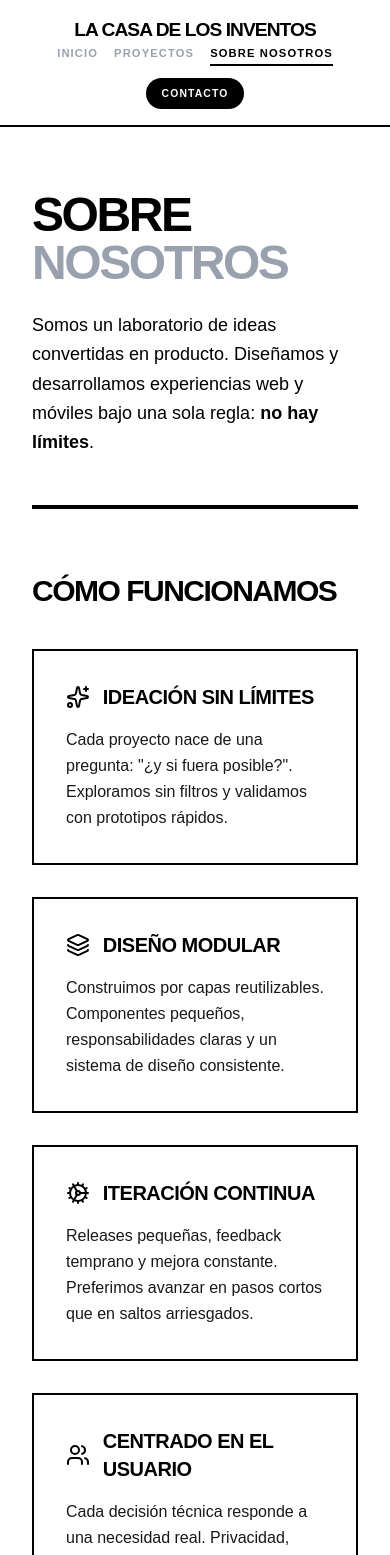
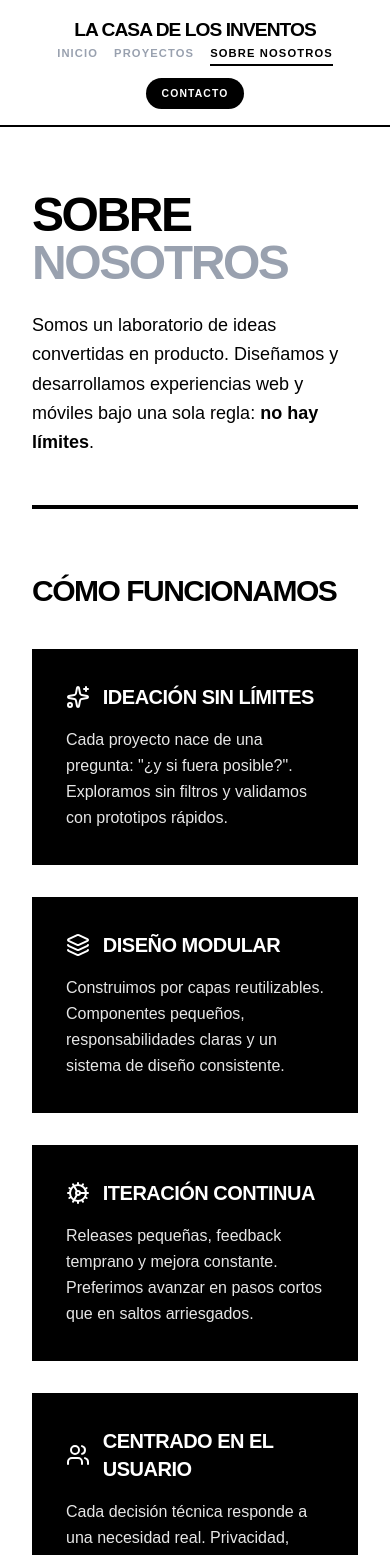
Before and after one commit to LuisRamirezdeVerger/LCI-Web, a Next.js app: page /sobre-nosotros in a window 390 px wide. Shown: the top 1555 px of the page. Built offline with nearby package versions, Linux system fonts and the light colour scheme.

Commit message:
Minor UI changes

```diff
--- a/app/page.tsx
+++ b/app/page.tsx
@@ -2,8 +2,8 @@ import Link from "next/link";
 
 export default function Home() {
   return (
-    <main className="min-h-[90vh] flex flex-col items-center justify-center bg-white p-[5%] text-center gap-bloque">
-      <h1 className="text-[3.5rem] md:text-[5rem] font-[900] text-black leading-[0.9] tracking-tighter animate-invento-flotando">
+    <main className="min-h-[90vh] flex flex-col items-center justify-center bg-white px-[5%] py-[3rem] md:py-[5%] text-center gap-bloque">
+      <h1 className="text-[2.25rem] sm:text-[3rem] md:text-[5rem] font-[900] text-black leading-[0.9] tracking-tighter break-words hyphens-auto animate-invento-flotando">
         BIENVENIDOS A <br />
         <span className="text-inventor-principal">
           {" "}
@@ -11,18 +11,18 @@ export default function Home() {
         </span>
       </h1>
 
-      <p className="text-[1.2rem] text-gray-800 font-medium max-w-[40rem] mx-auto leading-relaxed ">
+      <p className="text-[1rem] md:text-[1.2rem] text-gray-800 font-medium max-w-[40rem] mx-auto leading-relaxed">
         Un espacio diseñado para mostrar lo que ocurre cuando no hay límites.
       </p>
 
-      <div className="mt-bloque flex gap-[1.5rem]">
+      <div className="mt-bloque flex flex-wrap justify-center gap-[1.5rem]">
         <Link href="/proyectos">
-          <button className="px-[2rem] py-[1rem] bg-black text-white rounded-full font-bold hover:bg-gray-800 transition-all hover:scale-110">
+          <button className="px-[2rem] py-[1rem] bg-black text-white rounded-full font-bold hover:bg-gray-800 hover:scale-110 active:bg-gray-800 active:scale-[0.98] transition-all duration-300">
             Ver Proyectos
           </button>
         </Link>
         <Link href="/sobre-nosotros">
-          <button className="px-[2rem] py-[1rem] border-2 border-black text-black rounded-full font-bold hover:bg-black hover:text-white transition-all">
+          <button className="px-[2rem] py-[1rem] border-2 border-black text-black rounded-full font-bold hover:bg-black hover:text-white active:bg-black active:text-white active:scale-[0.98] transition-all duration-300">
             Sobre Nosotros
           </button>
         </Link>
--- a/app/sobre-nosotros/page.tsx
+++ b/app/sobre-nosotros/page.tsx
@@ -1,8 +1,10 @@
 import type { Metadata } from "next";
-import { Code2, Zap } from "lucide-react";
+import { Zap } from "lucide-react";
 import { METODOLOGIAS, TECNOLOGIAS } from "@/lib/sobre-nosotros";
 import { PageHeader } from "@/components/PageHeader";
 import { SectionTitle } from "@/components/SectionTitle";
+import { TechItemInteractivo } from "@/components/TechItemInteractivo";
+import { MetodologiaInteractiva } from "@/components/MetodologiaInteractiva";
 
 export const metadata: Metadata = {
   title: "Sobre Nosotros | La Casa de los Inventos",
@@ -33,22 +35,17 @@ export default function SobreNosotrosPage() {
         <SectionTitle id="como-funcionamos">Cómo funcionamos</SectionTitle>
 
         <div className="grid grid-cols-1 md:grid-cols-2 gap-[2rem] md:gap-[2.5rem]">
-          {METODOLOGIAS.map(({ icono: Icono, titulo, descripcion }) => (
-            <article
-              key={titulo}
-              className="group border-2 border-black p-[2rem] flex flex-col gap-[1rem] hover:bg-black hover:text-white active:bg-black active:text-white transition-colors duration-300"
-            >
-              <div className="flex items-center gap-[0.8rem]">
-                <Icono size="1.5rem" className="shrink-0" />
-                <h3 className="text-xl md:text-2xl font-black uppercase tracking-tight">
-                  {titulo}
-                </h3>
-              </div>
-              <p className="text-base md:text-lg leading-relaxed opacity-90">
-                {descripcion}
-              </p>
-            </article>
-          ))}
+          {METODOLOGIAS.map((metodologia) => {
+            const Icono = metodologia.icono;
+            return (
+              <MetodologiaInteractiva
+                key={metodologia.titulo}
+                icono={<Icono className="w-[1.5rem] h-[1.5rem] shrink-0" />}
+                titulo={metodologia.titulo}
+                descripcion={metodologia.descripcion}
+              />
+            );
+          })}
         </div>
       </section>
 
@@ -63,27 +60,8 @@ export default function SobreNosotrosPage() {
         </p>
 
         <ul className="grid grid-cols-1 sm:grid-cols-2 lg:grid-cols-4 gap-[2rem]">
-          {TECNOLOGIAS.map(({ nombre, version, descripcion }) => (
-            <li
-              key={nombre}
-              className="border-2 border-black p-[1.5rem] flex flex-col gap-[0.5rem] hover:bg-black hover:text-white active:bg-black active:text-white transition-colors duration-300"
-            >
-              <div className="flex items-center gap-[0.5rem]">
-                <Code2 size="1.125rem" className="shrink-0" />
-                <span className="text-xs uppercase font-bold tracking-[0.2em] opacity-70">
-                  Stack
-                </span>
-              </div>
-              <div className="flex items-baseline gap-[0.5rem] mt-[0.5rem]">
-                <span className="text-2xl md:text-3xl font-black uppercase tracking-tighter">
-                  {nombre}
-                </span>
-                <span className="text-sm font-bold opacity-70">{version}</span>
-              </div>
-              <p className="text-sm md:text-base leading-relaxed opacity-90">
-                {descripcion}
-              </p>
-            </li>
+          {TECNOLOGIAS.map((tecnologia) => (
+            <TechItemInteractivo key={tecnologia.nombre} {...tecnologia} />
           ))}
         </ul>
 
--- /dev/null
+++ b/components/MetodologiaInteractiva.tsx
@@ -0,0 +1,58 @@
+"use client";
+
+import { useEffect, useRef, useState, type ReactNode } from "react";
+
+interface MetodologiaInteractivaProps {
+  icono: ReactNode;
+  titulo: string;
+  descripcion: string;
+}
+
+export const MetodologiaInteractiva = ({
+  icono,
+  titulo,
+  descripcion,
+}: MetodologiaInteractivaProps) => {
+  const ref = useRef<HTMLElement>(null);
+  const [enFoco, setEnFoco] = useState(false);
+
+  useEffect(() => {
+    if (typeof window === "undefined") return;
+    // Desktop (≥ 48rem) preserva el comportamiento de :hover sin observer.
+    const mql = window.matchMedia("(min-width: 48rem)");
+    if (mql.matches) return;
+
+    const observer = new IntersectionObserver(
+      ([entry]) => setEnFoco(entry.isIntersecting),
+      // Banda central del 40% del viewport — mismo "foco de lectura" que el resto
+      // de cards interactivas de la app (ProyectoCardInteractiva, TechItemInteractivo).
+      { rootMargin: "-30% 0px -30% 0px", threshold: 0 },
+    );
+
+    const el = ref.current;
+    if (el) observer.observe(el);
+    return () => {
+      if (el) observer.unobserve(el);
+      observer.disconnect();
+    };
+  }, []);
+
+  const focoClasses = enFoco ? "bg-black text-white" : "";
+
+  return (
+    <article
+      ref={ref}
+      className={`group border-2 border-black p-[2rem] flex flex-col gap-[1rem] hover:bg-black hover:text-white transition-colors duration-300 ${focoClasses}`}
+    >
+      <div className="flex items-center gap-[0.8rem]">
+        {icono}
+        <h3 className="text-xl md:text-2xl font-black uppercase tracking-tight">
+          {titulo}
+        </h3>
+      </div>
+      <p className="text-base md:text-lg leading-relaxed opacity-90">
+        {descripcion}
+      </p>
+    </article>
+  );
+};
--- /dev/null
+++ b/components/TechItemInteractivo.tsx
@@ -0,0 +1,60 @@
+"use client";
+
+import { useEffect, useRef, useState } from "react";
+import { Code2 } from "lucide-react";
+import type { Tecnologia } from "@/lib/sobre-nosotros";
+
+export const TechItemInteractivo = ({
+  nombre,
+  version,
+  descripcion,
+}: Tecnologia) => {
+  const ref = useRef<HTMLLIElement>(null);
+  const [enFoco, setEnFoco] = useState(false);
+
+  useEffect(() => {
+    if (typeof window === "undefined") return;
+    // Desktop (≥ 48rem) preserva el comportamiento de :hover sin observer.
+    const mql = window.matchMedia("(min-width: 48rem)");
+    if (mql.matches) return;
+
+    const observer = new IntersectionObserver(
+      ([entry]) => setEnFoco(entry.isIntersecting),
+      // Banda central del 40% del viewport como "foco de lectura".
+      // Igual que ProyectoCardInteractiva → coherencia visual entre páginas.
+      { rootMargin: "-30% 0px -30% 0px", threshold: 0 },
+    );
+
+    const el = ref.current;
+    if (el) observer.observe(el);
+    return () => {
+      if (el) observer.unobserve(el);
+      observer.disconnect();
+    };
+  }, []);
+
+  const focoClasses = enFoco ? "bg-black text-white" : "";
+
+  return (
+    <li
+      ref={ref}
+      className={`border-2 border-black p-[1.5rem] flex flex-col gap-[0.5rem] hover:bg-black hover:text-white transition-colors duration-300 ${focoClasses}`}
+    >
+      <div className="flex items-center gap-[0.5rem]">
+        <Code2 size="1.125rem" className="shrink-0" />
+        <span className="text-xs uppercase font-bold tracking-[0.2em] opacity-70">
+          Stack
+        </span>
+      </div>
+      <div className="flex items-baseline gap-[0.5rem] mt-[0.5rem]">
+        <span className="text-2xl md:text-3xl font-black uppercase tracking-tighter">
+          {nombre}
+        </span>
+        <span className="text-sm font-bold opacity-70">{version}</span>
+      </div>
+      <p className="text-sm md:text-base leading-relaxed opacity-90">
+        {descripcion}
+      </p>
+    </li>
+  );
+};
--- a/package.json
+++ b/package.json
@@ -12,7 +12,8 @@
     "lucide-react": "^0.563.0",
     "next": "16.1.6",
     "react": "19.2.3",
-    "react-dom": "19.2.3"
+    "react-dom": "19.2.3",
+    "resend": "^6.12.3"
   },
   "devDependencies": {
     "@tailwindcss/postcss": "^4.1.18",
```
Also changed, not shown: 1 other file (tests, documents, lock files or other folders).
